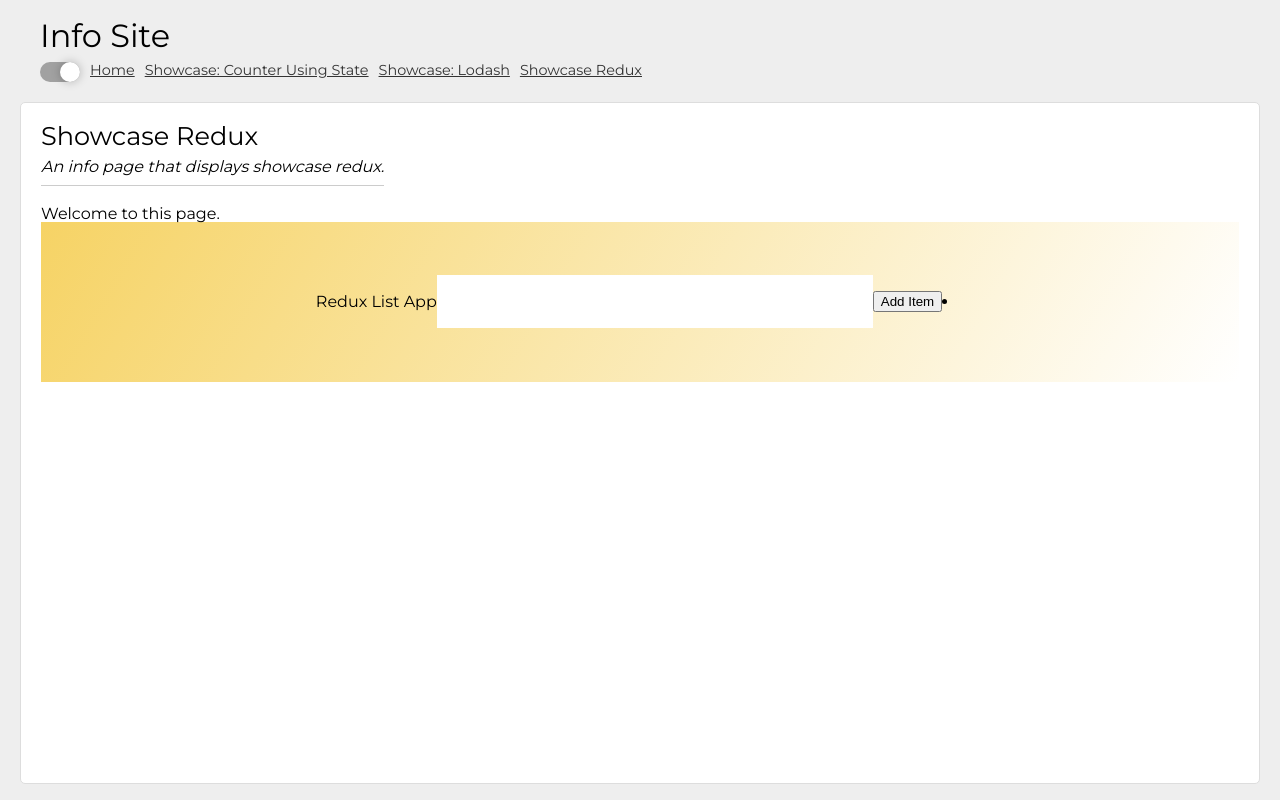
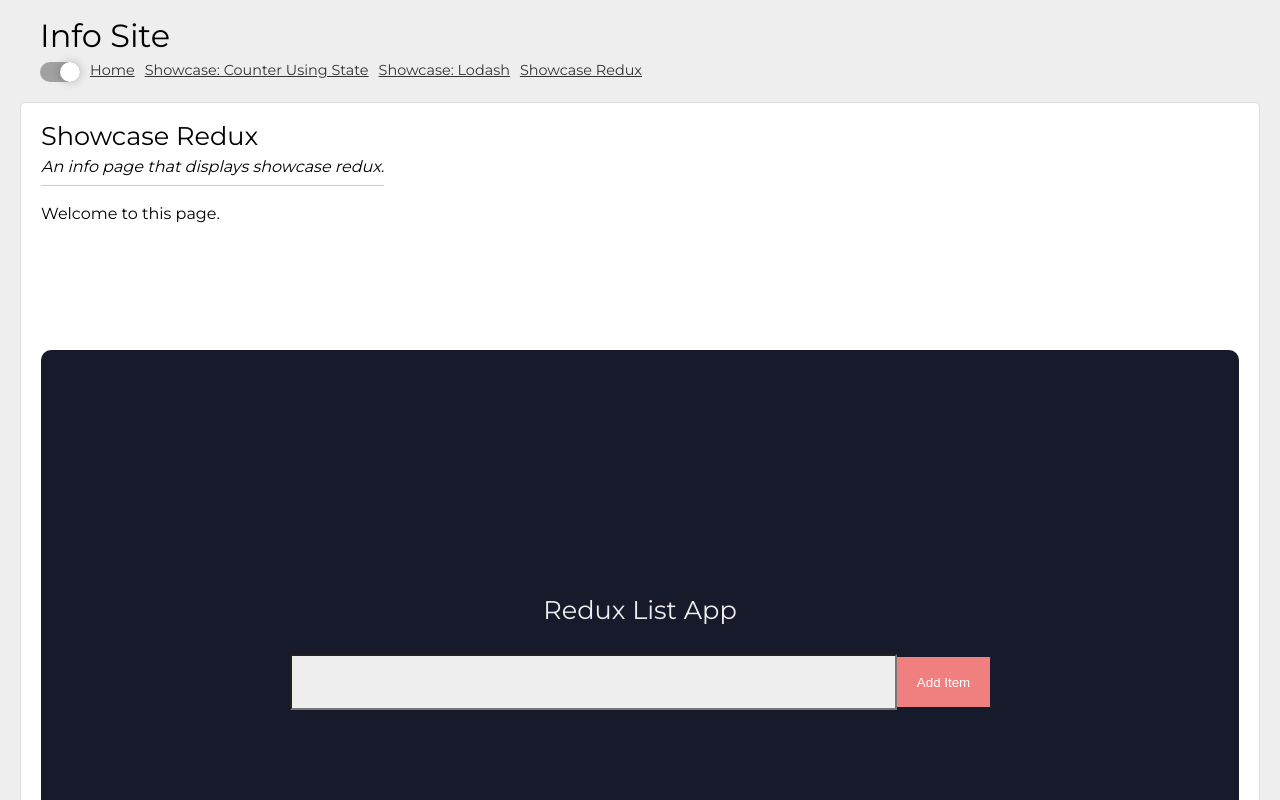
Before and after one commit to Entwickler-Club/dpodreact, a React (Create React App) app: page /showcaseRedux in a window 1280 px wide. Shown: the top 800 px of the page. Built offline with nearby package versions, Linux system fonts and the light colour scheme.

Commit message:
features/105/input form styled

```diff
--- a/src/system/components/PageShowcaseRedux.tsx
+++ b/src/system/components/PageShowcaseRedux.tsx
@@ -1,7 +1,6 @@
 // React App
 import { useState } from "react";
 import '../styles/showcaseRedux.scss';
-// Other Imports
 import { useDispatch, useSelector } from "react-redux";
 import { AppDispatch, RootState } from "../redux/store";
 import { addTodo, removeTodo, setTodoStatus, editTodo } from "../redux/todoSlice";
@@ -21,26 +20,26 @@ function PageShowcaseRedux(){
 			<h2 className="title">Showcase Redux</h2>
 			<p className="description">An info page that displays showcase redux.</p>
 			<p className="message">Welcome to this page.</p>
-			<div className="header">
-      <h3 className="h3" style={{ textAlign: "center" }}>
+			<div className="header1">
+      <h2 className="h2">
         Redux List App
-      </h3>
+      </h2>
+      <div  className="search-form">
       <input
-
       className="input"
         onChange={(e) => setTodoDescription(e.target.value)}
         value={todoDescription}
       />
       <button
-        className="btn"
+        className="inputbtn"
         onClick={() => {
           dispatch(addTodo(todoDescription));
           setTodoDescription("");
         }}
       >
         Add Item
-      </button>
-      <li>
+      </button></div>
+      <ul>
         {todoList.map((todo) => (
           <div className="ListItem" key={todo.id}>
             <div className= "ListItemText"
@@ -78,7 +77,7 @@ function PageShowcaseRedux(){
             </div>
           </div>
         ))}
-      </li>
+      </ul>
     </div>
 			</div>
 
--- a/src/system/styles/showcaseRedux.scss
+++ b/src/system/styles/showcaseRedux.scss
@@ -1,17 +1,48 @@
- .header{
-    min-height: 20vh;
+@use 'partials/variables' as basic;
+
+.header1 {
     display: flex;
+    flex-direction: column;
     justify-content: center;
-    align-items: center;
-    background-image: linear-gradient(120deg, #f6d365 0%, #fda0);
-    .h3{
+    width: basic.$basicLayoutWidth;
+    min-height: 600px;
+    background: #161a2b;
+    margin: 128px auto;
+    border-radius: 10px;
+    padding-bottom: 32px;
+    .h2 {
         text-align: center;
+        color: basic.$firstColor;
+        margin: basic.$margin;
     }
-    .input{
-        padding: 0.5rem;
-        font-size: 2rem;
+    .search-form {
+        min-height: 10vh;
+        display: flex;
+        justify-content: center;
+        align-items: center;
+    }
+    .input {
+        height: 50px;
+        width: 50%;
+        display: flex;
+        justify-content: center;
+        align-items: center;
+        font-size: 32px;
+        background: basic.$firstColor;
+    }
+    :focus {
+        outline: none;
+        border: 2px solid rgb(67, 58, 168);
+    }
+    .inputbtn {
+        background: lightcoral;
         border: none;
-        background: white;
+        padding: 10px 20px;
+        color: white;
+        height: 50px;
     }
-
- }
+    .ListItem {
+        min-width: 30%;
+        list-style: none;
+    }
+}
```
